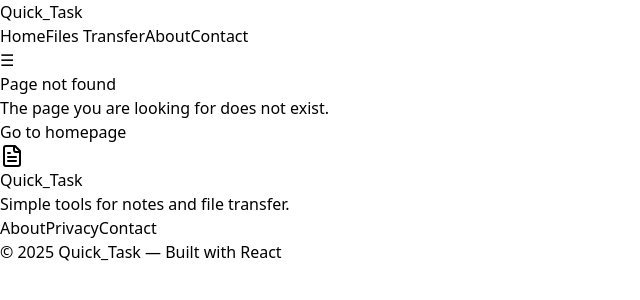
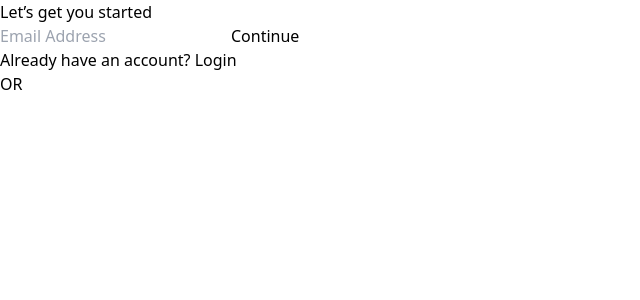
Before and after one commit to arpanrijal/soos, a React (Vite) app in the folder frontend/: page /signup in a window 1280 px wide. Shown: the top 300 px of the page, without its empty margins (0-640 px from the left). Built offline with nearby package versions, Linux system fonts and the light colour scheme.

Commit message:
added login signup

```diff
--- a/frontend/src/App.jsx
+++ b/frontend/src/App.jsx
@@ -1,7 +1,6 @@
-import LoginPage from '../src/components/Auth/LoginPage';
+import LoginPage from './components/Auth/SignUpPage';
 import { GoogleOAuthProvider } from '@react-oauth/google';
 import { ToastContainer } from 'react-toastify';
-import Dashboard from './components/UI/Dashboard';
 
 const App = () => {
   return (
--- a/frontend/src/components/Auth/LoginPage.jsx
+++ b/frontend/src/components/Auth/LoginPage.jsx
@@ -1,56 +1,72 @@
-import { GoogleLogin } from '@react-oauth/google'
-import Taskmanagement from '../TaskManageComponent/Taskmanagement.jsx'
-import { useEffect } from 'react';
-import { toast } from 'react-toastify';
-import Dashboard from '../UI/Dashboard.jsx';
-
-
+import { useEffect, useState} from 'react';
+import { Link, Links, useNavigate } from "react-router";
 const Login = () => {
-
-  const loginErrorMSG = () => toast('Login Failed')
-  const loginSucessMSG = () => toast('Sucessfully Login')
+  const [email, setEmail] = useState("")
+  const [password, setpassword] = useState("")
+  const [first_data_enter, setfirst_data_enter] = useState(false)
+  const[errmsg, seterrmsg] = useState(false)
+  const nav = useNavigate()
+  const formHandler = async (e) => {
+    e.preventDefault()
+    if (!first_data_enter) {
+      setfirst_data_enter(true)
+      seterrmsg(false);
+      return
+    }
+    const response = await fetch(`${import.meta.env.VITE_BACKEND_URL}/login`, {
+      method: 'POST',
+      headers: {
+        "Content-Type": "application/json",
+      },
+      body: JSON.stringify({ email, password })
+    })
+    if (!response.status) {
+      seterrmsg(true)
+      return
+    }
+    nav('/')
+  }
 
   return (
     <>
       <div className='items-center justify-start mt-32 flex flex-col h-screen w-screen'>
-        <div className='flex flex-col w-[65%] items-center justify-center '>
-          <div className='font-normal text-4xl pb-8'>Welcome Back</div>
-          <form action="" className='flex flex-col w-full items-center'>
-            <input type="text" required className='p-3 border-2 rounded-3xl w-[60%] max-w-sm' placeholder='Email Address' />
-            <button className='p-[12px] bg-black text-white font-medium my-3 rounded-3xl w-[60%] max-w-sm'>Continue</button>
+        <div className='flex flex-col max-w-[550px] w-[80%] items-center justify-center '>
+          <div className='font-normal text-3xl pb-8'>Welcome Back 👋</div>
+          <form className='flex flex-col w-full items-center' onSubmit={formHandler}>
+            {errmsg && <div className='px-2 py-1 bg-red-200 text-red-500 border-l-4 border-red-600 rounded w-full mb-2'>Account login failed</div>}
+            {first_data_enter ? //true=password; false=email
+              <input
+                type="password"
+                required
+                className='p-3 border-2 rounded-3xl w-full'
+                placeholder='Password'
+                value={password}
+                name='password'
+                onChange={(e) => { setpassword(e.target.value) }}
+              />
+              :
+              <input
+                type="text"
+                required
+                className='p-3 border-2 rounded-3xl w-full'
+                placeholder='Email Address'
+                value={email}
+                name='gmail'
+                onChange={(e) => { setEmail(e.target.value) }}
+              />
+            }
+            <button className='p-[12px] bg-black text-white font-medium my-3 rounded-3xl w-full' type="submit">{first_data_enter ? "Submit" : "Continue"}</button>
+            {first_data_enter && <button className='p-[9px] bg-transparent border-2 text-black font-medium mb-3 rounded-3xl w-full' type="button" onClick={() => {
+              setfirst_data_enter(false);seterrmsg(false);
+;
+            }}>Back</button>}
           </form>
-          <h3 className='pt-2 pb-8 font-medium'>Don't have an account? <span className='font-medium text-blue-600 underline cursor-pointer py-2'>Sign Up</span></h3>
+          <h3 className='pt-2 pb-8 font-medium'>Don't have an account? <span className='font-medium text-blue-600 underline cursor-pointer py-2'><Link to="/signup">Sign Up</Link></span></h3>
           <div className='flex items-center pb-8'>
             <div className='w-16 border-t-2'></div>
             <div className='font-medium px-4'>OR</div>
             <div className='w-16 border-t-2'></div>
           </div>
-          <GoogleLogin
-            onSuccess={
-              (credentialResponse) => {
-                const token = credentialResponse.credential
-                const sendGoogleCtedential = fetch(`${import.meta.env.VITE_BACKEND_URL}/signup/google`, {
-                  method: 'POST',
-                  headers: {
-                    'Content-Type': 'application/json'
-                  },
-                  body: JSON.stringify({
-                    userToken: token
-                  }),
-                }).then(response => {
-                  if (response.ok) {
-                    loginSucessMSG();
-                    <Dashboard />
-                    return response.json();
-                  }
-                }).catch(err => {
-                  console.error("Error in Google Login: ", err)
-                })
-              }
-            }
-            onError={() => {
-              loginErrorMSG();
-            }} />
         </div>
       </div>
     </>
@@ -58,19 +74,3 @@ const Login = () => {
 }
 
 export default Login
-
-// console.log("credentialResponse: ", credentialResponse)
-// console.log("Decoded credentialResponse: ", decode)//this has info
-//aud: "507987645900-k5gbh4gnap7gsp2ki8efeqi75hoq7jh9.apps.googleusercontent.com"
-// azp: "507987645900-k5gbh4gnap7gsp2ki8efeqi75hoq7jh9.apps.googleusercontent.com"
-// email: "justforemerg@gmail.com"
-// email_verified: true
-// exp: 1758903812
-// given_name: "justforemerg"
-// iat: 1758900212
-// iss: "https://accounts.google.com"
-// jti: "e868d11a7b46eba3d6f70995c90ee77e0a94b2b6"
-// name: "justforemerg"
-// nbf: 1758899912
-// picture: "https://lh3.googleusercontent.com/a/ACg8ocJYa1kNx61ClI4uKP-bcUSUK-Rnty0otLbMGfEhU7QMt9br2Q=s96-c"
-// sub: "118054237428332846262"
--- a/frontend/src/components/Auth/SignUpPage.jsx
+++ b/frontend/src/components/Auth/SignUpPage.jsx
@@ -1,9 +1,98 @@
-import React from 'react'
+import { GoogleLogin } from '@react-oauth/google'
+import Taskmanagement from '../Dashboard/Taskmanagement.jsx'
+import { useEffect, useState} from 'react';
+import { Link, Links, useNavigate } from "react-router";
+
 
 const SignUp = () => {
+  const [email, setEmail] = useState("")
+  const [password, setpassword] = useState("")
+  const [first_data_enter, setfirst_data_enter] = useState(false)
+  const[errmsg, seterrmsg] = useState(false)
+  const[responsemsg, setresponsemsg] = useState('')
+  const nav = useNavigate()
+  const formHandler = async (e) => {
+    e.preventDefault()
+    if (!first_data_enter) {
+      setfirst_data_enter(true)
+      seterrmsg(false);
+      return
+    }
+    const response = await fetch(`${import.meta.env.VITE_BACKEND_URL}/signup`, {
+      method: 'POST',
+      headers: {
+        "Content-Type": "application/json",
+      },
+      body: JSON.stringify({ email, password })
+    })
+    const responses = await response.json()
+    if(!responses.status){
+      setresponsemsg(responses?.errors?.[0]?.msg || responses?.message || 'something went wrong. Error code: x001H')
+      seterrmsg(true)
+      return
+    }
+    nav('/')
+  }
+
   return (
-    <div>SignUp</div>
+    <>
+      <div className='items-center justify-start mt-32 flex flex-col h-screen w-screen'>
+        <div className='flex flex-col max-w-[550px] w-[80%] items-center justify-center '>
+          <div className='font-normal text-3xl pb-8'>Let’s get you started</div>
+          <form className='flex flex-col w-full items-center' onSubmit={formHandler}>
+            {errmsg && <div className='px-2 py-1 bg-red-200 text-red-500 border-l-4 border-red-600 rounded w-full mb-2'>{responsemsg}</div>}
+            {first_data_enter ? //true=password; false=email
+              <input
+                type="password"
+                required
+                className='p-3 border-2 rounded-3xl w-full'
+                placeholder='Password'
+                value={password}
+                name='password'
+                onChange={(e) => { setpassword(e.target.value) }}
+              />
+              :
+              <input
+                type="text"
+                required
+                className='p-3 border-2 rounded-3xl w-full'
+                placeholder='Email Address'
+                value={email}
+                name='gmail'
+                onChange={(e) => { setEmail(e.target.value) }}
+              />
+            }
+            <button className='p-[12px] bg-black text-white font-medium my-3 rounded-3xl w-full' type="submit">{first_data_enter ? "Submit" : "Continue"}</button>
+            {first_data_enter && <button className='p-[9px] bg-transparent border-2 text-black font-medium mb-3 rounded-3xl w-full' type="button" onClick={() => {
+              setfirst_data_enter(false); seterrmsg(false);
+            }}>Back</button>}
+          </form>
+          <h3 className='pt-2 pb-8 font-medium'>Already have an account? <span className='font-medium text-blue-600 underline cursor-pointer py-2'><Link to="/login">Login</Link></span></h3>
+          <div className='flex items-center pb-8'>
+            <div className='w-16 border-t-2'></div>
+            <div className='font-medium px-4'>OR</div>
+            <div className='w-16 border-t-2'></div>
+          </div>
+        </div>
+      </div>
+    </>
   )
 }
 
 export default SignUp
+
+// console.log("credentialResponse: ", credentialResponse)
+// console.log("Decoded credentialResponse: ", decode)//this has info
+//aud: "507987645900-k5gbh4gnap7gsp2ki8efeqi75hoq7jh9.apps.googleusercontent.com"
+// azp: "507987645900-k5gbh4gnap7gsp2ki8efeqi75hoq7jh9.apps.googleusercontent.com"
+// email: "justforemerg@gmail.com"
+// email_verified: true
+// exp: 1758903812
+// given_name: "justforemerg"
+// iat: 1758900212
+// iss: "https://accounts.google.com"
+// jti: "e868d11a7b46eba3d6f70995c90ee77e0a94b2b6"
+// name: "justforemerg"
+// nbf: 1758899912
+// picture: "https://lh3.googleusercontent.com/a/ACg8ocJYa1kNx61ClI4uKP-bcUSUK-Rnty0otLbMGfEhU7QMt9br2Q=s96-c"
+// sub: "118054237428332846262"
--- a/frontend/src/components/UI/Dashboard.jsx
+++ /dev/null
@@ -1,26 +0,0 @@
-import React from 'react'
-import {Link, useParams} from 'react-router-dom'
-
-const Dashboard = () => {
-    const dashitem =[
-        {id:1, title:'Apple'},
-        {id:2, title:'Ball'},
-        {id:3, title:'Dog'},
-    ]
-    const {id} = useParams()
-  return (
-    <>
-    <ul>
-        {dashitem.map((item)=>{
-            <li key={id}>
-                <Link to={`/about/${item.id}`}>
-                    <h2>{item.title}</h2>
-                </Link>
-            </li>
-        })}
-    </ul>
-    </>
-  )
-}
-
-export default Dashboard
--- a/frontend/src/components/UI/InputBox/AddFileBox.jsx
+++ b/frontend/src/components/UI/InputBox/AddFileBox.jsx
@@ -44,6 +44,7 @@ const AddFileBox = ({ setFilechange }) => {
   }
 
   const uploadHandler = async (UploadAllfile = false, filename = null) => {
+    console.log("upload file hai")
     const formData = new FormData()
     if (UploadAllfile) {
       setbuttonLoader(true)
```
Also changed, not shown: frontend/src/components/Dashboard/Routeprotector.jsx (added, +11 -0 lines), frontend/src/main.jsx (+9 -9 lines), frontend/src/components/Dashboard/About.jsx (renamed from frontend/src/components/TaskManageComponent/About.jsx), frontend/src/components/Dashboard/Contact.jsx (renamed from frontend/src/components/TaskManageComponent/Contact.jsx), frontend/src/components/Dashboard/FileUploadmanagement.jsx (renamed from frontend/src/components/TaskManageComponent/FileUploadmanagement.jsx), frontend/src/components/Dashboard/Taskmanagement.jsx (renamed from frontend/src/components/TaskManageComponent/Taskmanagement.jsx).
